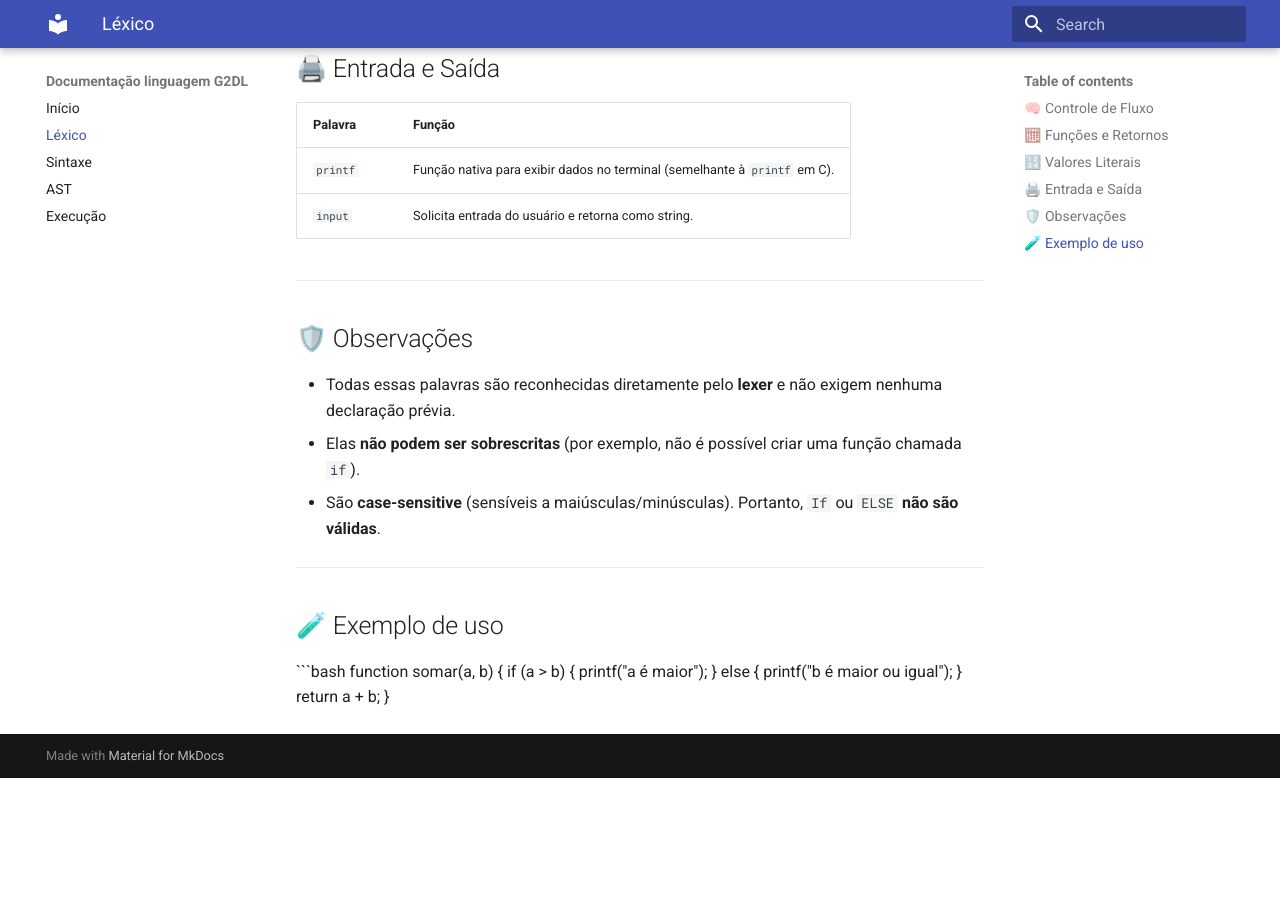
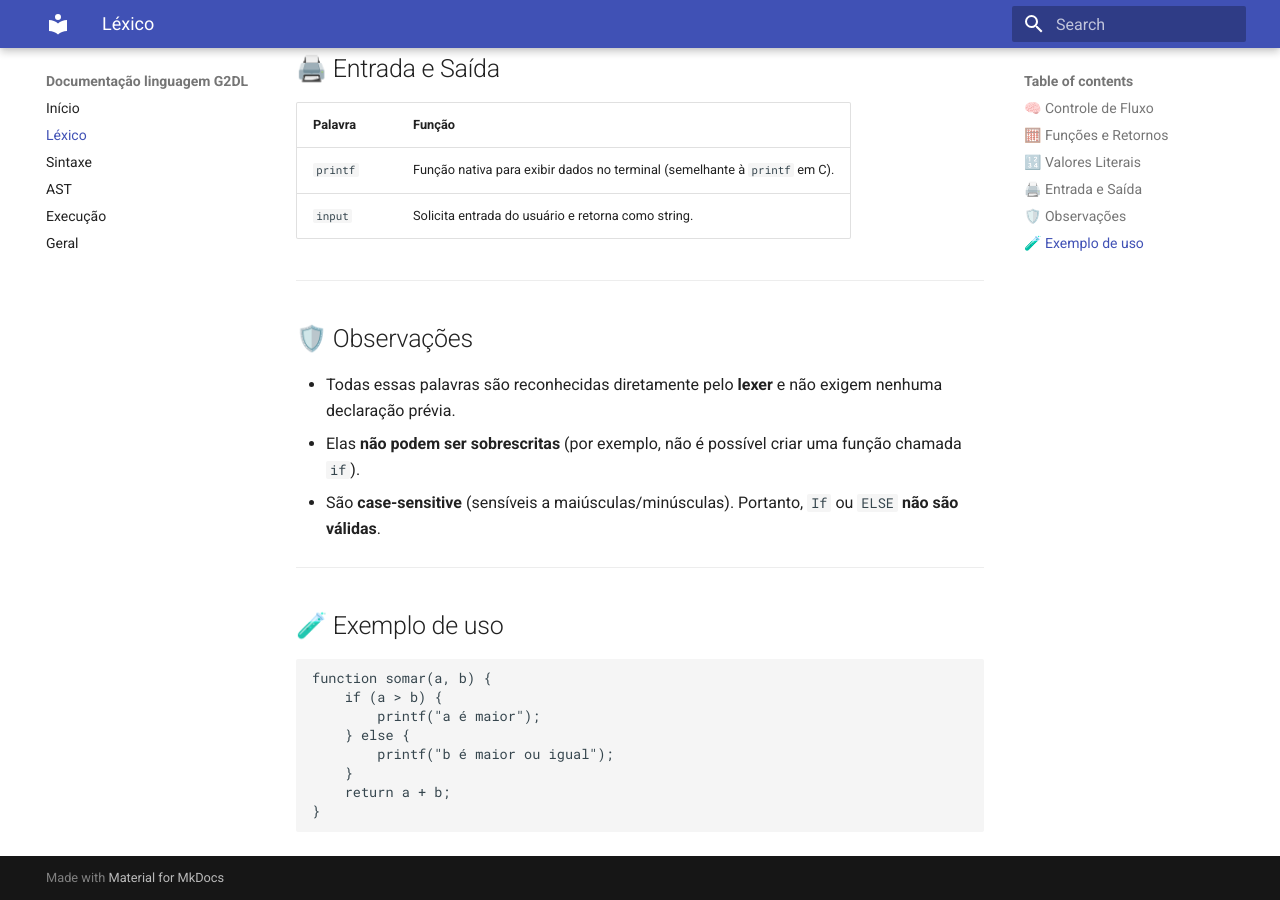
Before and after one commit to Gsdvl/DocumentacaoLinguagem, an MkDocs documentation site: the page built from docs/lexer.md, in a window 1280 px wide and 900 px high, scrolled down 1285 px. Built offline with MkDocs 1.6.1 and Material for MkDocs 9.7.7, drawn with Linux system fonts in a browser that asks for light colours; before the commit the page ends 2063 px from its top, so only the background shows below that.

Commit message:
Correções Lexico, criação geral

````diff
--- a/docs/lexer.md
+++ b/docs/lexer.md
@@ -55,7 +55,7 @@ Abaixo está a lista completa das palavras reservadas da linguagem G2DL, junto c
 
 ## 🧪 Exemplo de uso
 
-```bash
+```c
 function somar(a, b) {
     if (a > b) {
         printf("a é maior");
@@ -64,3 +64,4 @@ function somar(a, b) {
     }
     return a + b;
 }
+```
--- a/mkdocs.yml
+++ b/mkdocs.yml
@@ -8,3 +8,4 @@ nav:
   - Sintaxe: parser.md
   - AST: ast.md
   - Execução: semantics.md
+  - Geral: geral.md
````
Also changed, not shown: site/ast/index.html, site/index.html, site/search/search_index.json, 1 other file.
